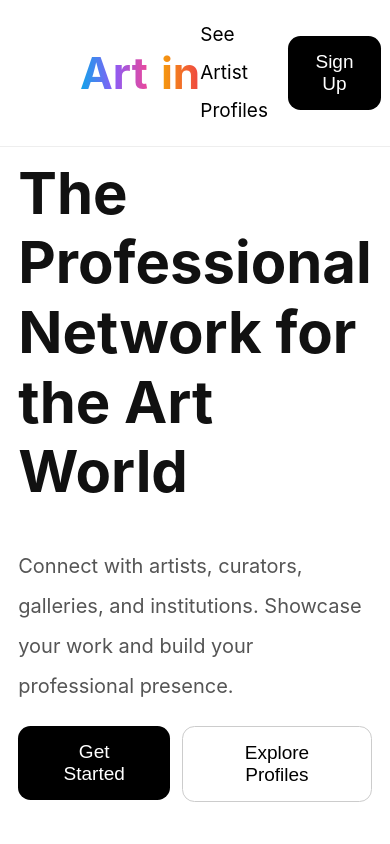
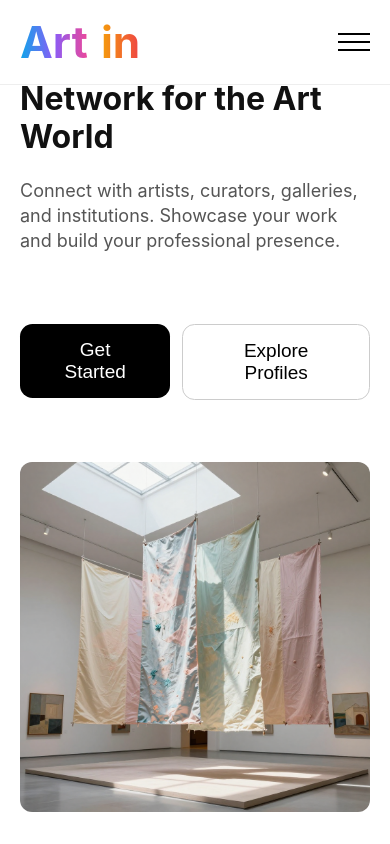
Before and after one commit to AliceLeteissier/art-in, a React (Create React App) app: page / in a window 390 px wide. Shown: the top 844 px of the page. Built offline with nearby package versions, Linux system fonts and the light colour scheme.

Commit message:
fixed mobile responsiveness

```diff
--- a/src/components/Navbar.js
+++ b/src/components/Navbar.js
@@ -1,54 +1,64 @@
+import { useState } from "react";
 import { Link } from "react-router-dom";
 import ArtInLogo from "./ArtInLogo";
+import "../styles/Navbar.css";
 
 function Navbar() {
+  const [menuOpen, setMenuOpen] = useState(false);
+
   return (
-    <div
-      style={{
-        position: "fixed",
-        top: 0,
-        width: "100%",
-        background: "white",
-        borderBottom: "1px solid #eee",
-        padding: "16px 0",
-        zIndex: 1000,
-      }}
-    >
-      <div
-        className="container"
-        style={{
-          display: "flex",
-          justifyContent: "space-between",
-          alignItems: "center",
-        }}
-      >
+    <nav className="navbar">
+      <div className="container navbar-inner">
         <Link
           to="/"
-          style={{ textDecoration: "none", color: "black" }}
+          className="logo-link"
         >
           <ArtInLogo size="large" />
         </Link>
 
-        <div
-          style={{
-            display: "flex",
-            gap: "20px",
-            alignItems: "center",
-          }}
-        >
+        {/* Desktop links */}
+        <div className="nav-right">
           <Link
             to="/profiles"
             className="nav-link"
           >
             See Artist Profiles
           </Link>
-
           <Link to="/signup">
             <button className="btn btn-black">Sign Up</button>
           </Link>
         </div>
+
+        {/* Hamburger */}
+        <div
+          className="hamburger"
+          onClick={() => setMenuOpen(!menuOpen)}
+          aria-label="Toggle menu"
+        >
+          <span />
+          <span />
+          <span />
+        </div>
       </div>
-    </div>
+
+      {/* Mobile dropdown */}
+      {menuOpen && (
+        <div className="mobile-menu">
+          <Link
+            to="/profiles"
+            onClick={() => setMenuOpen(false)}
+          >
+            See Artist Profiles
+          </Link>
+          <Link
+            to="/signup"
+            onClick={() => setMenuOpen(false)}
+          >
+            Sign Up
+          </Link>
+        </div>
+      )}
+    </nav>
   );
 }
 
--- a/src/components/ProfileCard.js
+++ b/src/components/ProfileCard.js
@@ -10,38 +10,21 @@ function ProfileCard({ profile }) {
         className="card"
         style={{ transition: "0.2s", cursor: "pointer" }}
       >
-        <div
-          style={{
-            width: "100%",
-            height: "200px",
-            background: "#eee",
-            borderRadius: "8px",
-            marginBottom: "12px",
-          }}
-        >
+        <div className="profile-card-image">
           {profile.artworks?.[0]?.imageUrl && (
             <img
               src={profile.artworks[0].imageUrl}
               alt=""
-              style={{
-                width: "100%",
-                height: "100%",
-                objectFit: "cover",
-                borderRadius: "8px",
-              }}
             />
           )}
         </div>
 
         <h3>{profile.name}</h3>
-        <p style={{ color: "#666" }}>
+        <p className="profile-card-location">
           {profile.location?.city}, {profile.location?.country}
         </p>
 
-        <button
-          className="btn btn-outline"
-          style={{ width: "100%", marginTop: "12px" }}
-        >
+        <button className="btn btn-outline profile-card-btn">
           View Profile
         </button>
       </div>
--- a/src/pages/LandingPage.js
+++ b/src/pages/LandingPage.js
@@ -1,29 +1,27 @@
 import Navbar from "../components/Navbar";
-import heroImage from "../assets/gallery.png"; // add an image in src/assets/
+import heroImage from "../assets/gallery.png";
 import { Link } from "react-router-dom";
+import "../styles/landingPage.css";
 
 function LandingPage() {
   return (
     <div>
       <Navbar />
 
-      <div
-        className="container"
-        style={{ paddingTop: "120px" }}
-      >
+      <div className="container landing-wrapper">
         <div className="hero">
           {/* LEFT SIDE */}
           <div className="hero-text">
-            <h1 style={{ fontSize: "58px", lineHeight: "1.2" }}>
+            <h1 className="hero-heading">
               The Professional Network for the Art World
             </h1>
 
-            <p style={{ color: "#555", maxWidth: "500px" }}>
+            <p className="hero-subtext">
               Connect with artists, curators, galleries, and institutions.
               Showcase your work and build your professional presence.
             </p>
 
-            <div style={{ marginTop: "20px", display: "flex", gap: "12px" }}>
+            <div className="hero-cta">
               <Link to="/signup">
                 <button className="btn btn-black">Get Started</button>
               </Link>
--- a/src/styles/artistProfile.css
+++ b/src/styles/artistProfile.css
@@ -12,7 +12,7 @@
   box-shadow: 0 4px 20px rgba(0, 0, 0, 0.05);
 }
 
-/*HEADER*/
+/* HEADER */
 
 .artist-header {
   border-bottom: 1px solid #eee;
@@ -49,7 +49,7 @@
   font-size: 16px;
 }
 
-/*mediums*/
+/* MEDIUMS */
 
 .mediums {
   display: flex;
@@ -66,7 +66,7 @@
   margin: 15px;
 }
 
-/* artwork grid */
+/* ARTWORK GRID */
 
 .artwork-grid {
   display: grid;
@@ -83,12 +83,12 @@
 
 .artwork-card img {
   width: 100%;
-  height: 180px;
+  aspect-ratio: 4 / 3;
   object-fit: cover;
   border-radius: 6px;
 }
 
-/* Buttons */
+/* BUTTONS */
 
 .artist-actions {
   margin-top: 30px;
@@ -115,21 +115,48 @@
   border: 1px solid black;
 }
 
-/* responsive */
+/* MOBILE */
 
-@media (max-width: 900px) {
+@media (max-width: 768px) {
+  .profile-container {
+    padding-top: 80px;
+  }
+
   .profile-card {
-    width: 90%;
-    padding: 20px;
+    width: 100%;
+    padding: 16px;
+    border-radius: 0;
+    box-shadow: none;
+  }
+
+  .artist-header h1 {
+    font-size: 22px;
+  }
+
+  .artist-header p {
+    font-size: 14px;
+  }
+
+  .artist-section h2 {
+    font-size: 16px;
+  }
+
+  .artist-section p {
+    font-size: 14px;
+  }
+
+  .medium-tag {
+    padding: 4px 16px;
+    font-size: 14px;
+    margin: 4px;
   }
 
   .artwork-grid {
-    grid-template-columns: 1fr;
+    grid-template-columns: repeat(2, 1fr);
+  }
+
+  .artist-actions button {
+    margin: 8px;
+    padding: 8px 16px;
   }
 }
-
-img {
-  width: 100%;
-  height: 200px;
-  object-fit: cover;
-}
--- a/src/styles/artistProfiles.css
+++ b/src/styles/artistProfiles.css
@@ -1,5 +1,5 @@
 .artist-profiles-container {
-  padding-top: 6rem; /* instead of 120px */
+  padding-top: 6rem;
 }
 
 .artist-profiles-title {
@@ -41,3 +41,76 @@
   font-weight: 500;
   font-size: 1rem;
 }
+
+/* Profile card image */
+.profile-card-image {
+  width: 100%;
+  aspect-ratio: 4 / 3;
+  background: #eee;
+  border-radius: 8px;
+  margin-bottom: 12px;
+  overflow: hidden;
+}
+
+.profile-card-image img {
+  width: 100%;
+  height: 100%;
+  object-fit: cover;
+  border-radius: 8px;
+}
+
+.profile-card-location {
+  color: #666;
+}
+
+.profile-card-btn {
+  width: 100%;
+  margin-top: 12px;
+}
+
+/* Mobile */
+@media (max-width: 768px) {
+  .artist-profiles-container {
+    padding-top: 4rem;
+  }
+
+  .artist-profiles-title {
+    font-size: 1.2rem;
+    margin-top: 4rem;
+  }
+
+  .artist-profiles-subtitle {
+    font-size: 0.85rem;
+  }
+
+  .artist-grid {
+    grid-template-columns: repeat(2, 1fr);
+    gap: 0.75rem;
+  }
+
+  .artist-filter-buttons {
+    gap: 0.35rem;
+    margin-bottom: 1.5rem;
+  }
+
+  /* Tighten card padding on mobile */
+  .artist-grid .card {
+    padding: 0.6rem;
+  }
+
+  .artist-grid .card h3 {
+    font-size: 0.8rem;
+    margin: 0.3rem 0 0.1rem;
+  }
+
+  .artist-grid .card p {
+    font-size: 0.7rem;
+    margin: 0;
+  }
+
+  .artist-grid .card .btn {
+    font-size: 0.7rem;
+    padding: 0.4rem 0.5rem;
+    margin-top: 0.5rem;
+  }
+}
--- a/src/styles/global.css
+++ b/src/styles/global.css
@@ -8,14 +8,14 @@ body {
   font-family: -apple-system, BlinkMacSystemFont, "Segoe UI", Roboto;
   background: #ffffff;
   color: #111111;
-  line-height: 2; /* 1.6 × 1.25 */
+  line-height: 2; /* 1.6 Ã— 1.25 */
 }
 
 /* Layout container */
 .container {
-  max-width: 93.75rem; /* 75 × 1.25 */
+  max-width: 93.75rem; /* 75 Ã— 1.25 */
   margin: 0 auto;
-  padding: 0 4rem; /* 1.5 × 1.25 */
+  padding: 0 4rem; /* 1.5 Ã— 1.25 */
 }
 
 /* Buttons */
@@ -120,10 +120,8 @@ body {
   cursor: pointer;
 }
 
-/* Navbar */
-
-.navbar {
-  height: 5rem;
-  display: flex;
-  align-items: center;
+@media (max-width: 768px) {
+  .container {
+    padding: 0 1rem;
+  }
 }
--- /dev/null
+++ b/src/styles/landingPage.css
@@ -0,0 +1,40 @@
+/* LANDING PAGE */
+
+.landing-wrapper {
+  padding-top: 120px;
+}
+
+.hero-heading {
+  font-size: 58px;
+  line-height: 1.2;
+}
+
+.hero-subtext {
+  color: #555;
+  max-width: 500px;
+}
+
+.hero-cta {
+  margin-top: 20px;
+  display: flex;
+  gap: 12px;
+}
+
+/* Mobile */
+@media (max-width: 768px) {
+  .landing-wrapper {
+    padding-top: 90px;
+  }
+
+  .hero-heading {
+    font-size: 32px;
+    padding-top: 20px;
+  }
+
+  .hero-subtext {
+    max-width: 100%;
+    font-size: 18px;
+    line-height: 1.4em;
+    padding-bottom: 50px;
+  }
+}
--- a/src/styles/signup.css
+++ b/src/styles/signup.css
@@ -2,14 +2,14 @@
 .signup-page {
   background: #f7f7f7;
   min-height: 100vh;
-  padding-top: 120px; /* space under fixed navbar */
+  padding-top: 120px;
   display: flex;
   justify-content: center;
 }
 
 .signup-header {
   text-align: center;
-  line-height: 0.3em;
+  line-height: 1.3em;
 }
 
 * {
@@ -25,7 +25,6 @@
   padding: 35px;
   border-radius: 10px;
   box-shadow: 0 5px 15px rgba(0, 0, 0, 0.05);
-
   display: flex;
   flex-direction: column;
 }
@@ -34,8 +33,6 @@
 .step {
   flex: 1;
   overflow-y: auto;
-  margin-top: 0 px;
-
   display: flex;
   flex-direction: column;
   gap: 15px;
@@ -144,3 +141,39 @@
   align-self: center;
   font-size: 18px;
 }
+
+/* MOBILE */
+@media (max-width: 768px) {
+  .signup-page {
+    padding-top: 80px;
+    align-items: flex-start;
+  }
+
+  .signup-card {
+    height: auto;
+    min-height: calc(100vh - 80px);
+    padding: 20px 16px;
+    border-radius: 0;
+    box-shadow: none;
+  }
+
+  .grid-2 {
+    grid-template-columns: 1fr;
+  }
+
+  .medium-grid {
+    margin-top: 1.5em;
+    gap: 10px;
+  }
+
+  .medium-btn {
+    padding: 12px;
+    font-size: 14px;
+  }
+
+  .btn-submit {
+    width: 100%;
+    margin-top: 2em;
+    font-size: 16px;
+  }
+}
```
